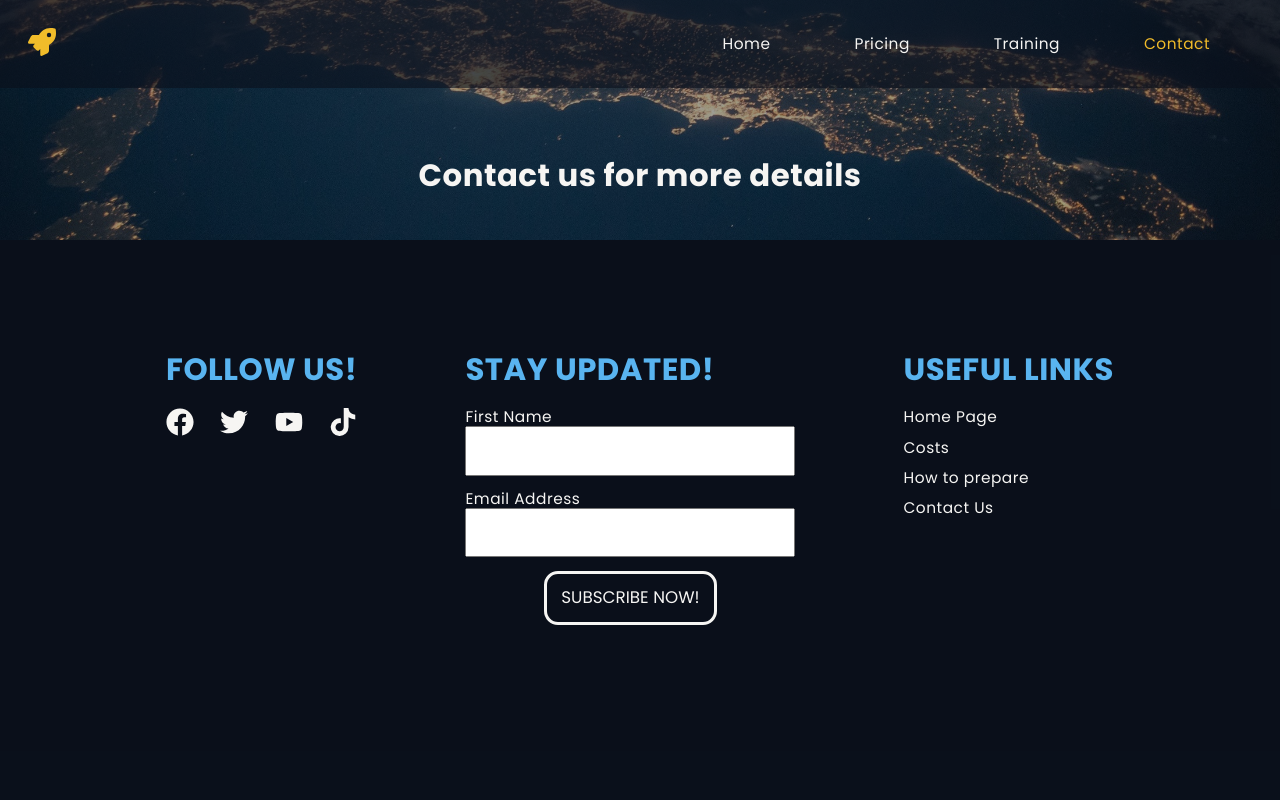
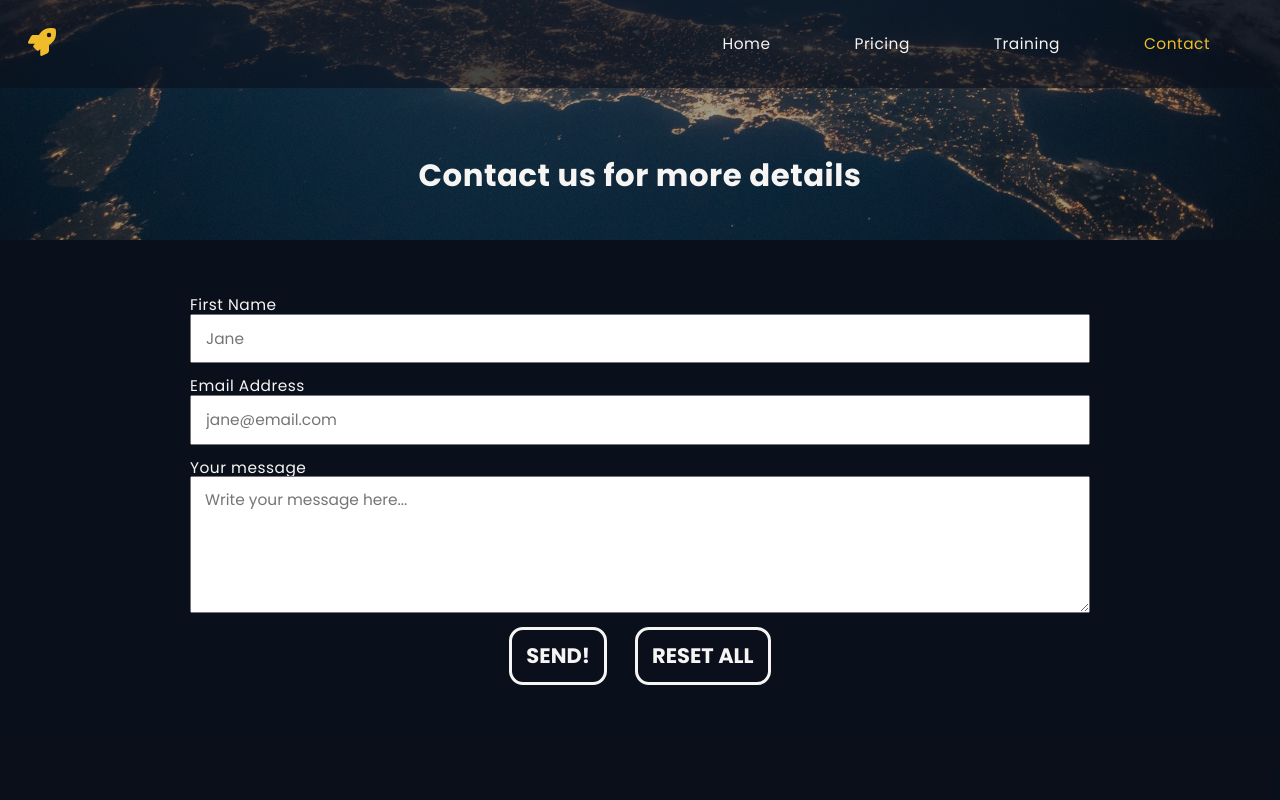
Before and after one commit to HMagda/galaxy-travel, a React (Create React App) app: page /contact in a window 1280 px wide. Shown: the top 800 px of the page. Built offline with nearby package versions, Linux system fonts and the light colour scheme.

Commit message:
Add ContactForm component and its styles

```diff
--- a/db/db.json
+++ b/db/db.json
@@ -20,5 +20,31 @@
       "firstName": "",
       "id": 4
     }
+  ],
+  "messages": [
+    {
+      "firstName": "John",
+      "email": "john@gmail.com",
+      "textarea": "Bla bla bla 1",
+      "id": 1
+    },
+    {
+      "email": "anna@mail.com",
+      "firstName": "Anna",
+      "textarea": "Bla bla bla 2",
+      "id": 2
+    },
+    {
+      "email": "anna@mail.com",
+      "firstName": "anna",
+      "textarea": "Bla bla bla 3",
+      "id": 3
+    },
+    {
+      "email": "email@email.com",
+      "firstName": "",
+      "textarea": "Bla bla bla 4",
+      "id": 4
+    }
   ]
 }
--- /dev/null
+++ b/src/components/ContactForm/ContactForm.js
@@ -0,0 +1,103 @@
+import React from 'react';
+import styles from './ContactForm.module.scss';
+import {useFormik} from 'formik';
+import * as Yup from 'yup';
+
+const ContactForm = () => {
+  const formik = useFormik({
+    initialValues: {
+      firstName: '',
+      email: '',
+      textarea: '',
+    },
+
+    onSubmit: (e) => {
+      const messages = {
+        email: e.email,
+        firstName: e.firstName,
+        textarea: e.textarea,
+      };
+      fetch('http://localhost:8000/messages', {
+        method: 'POST',
+        headers: {
+          'Content-Type': 'application/json',
+        },
+        body: JSON.stringify(messages),
+      })
+        .then((response) => {
+          console.log(response.status);
+        })
+        .then(() => formik.resetForm());
+    },
+
+    validationSchema: Yup.object({
+      email: Yup.string().email('Invalid email address').required('Required'),
+      textarea: Yup.string().required('Required'),
+    }),
+  });
+
+  return (
+    <form
+      onSubmit={formik.handleSubmit}
+      className={styles.contact_form_container}
+    >
+      <label htmlFor='firstName'>First Name</label>
+      <input
+        id='firstName'
+        name='firstName'
+        type='text'
+        placeholder='Jane'
+        onChange={formik.handleChange}
+        value={formik.values.firstName}
+        className={styles.input}
+      />
+
+      <label htmlFor='email'>Email Address</label>
+      <input
+        id='email'
+        name='email'
+        type='email'
+        placeholder='jane@email.com'
+        onChange={formik.handleChange}
+        onBlur={formik.handleBlur}
+        value={formik.values.email}
+        className={styles.input}
+      />
+      {formik.touched.email && formik.errors.email ? (
+        <div className={styles.message}>{formik.errors.email}</div>
+      ) : null}
+
+      <label htmlFor='email'>Your message</label>
+      <textarea
+        id='textarea'
+        name='textarea'
+        type='textarea'
+        onChange={formik.handleChange}
+        onBlur={formik.handleBlur}
+        value={formik.values.textarea}
+        rows='6'
+        cols='25'
+        placeholder='Write your message here...'
+      ></textarea>
+      {formik.touched.email ? (
+        <div className={styles.message}>{formik.errors.textarea}</div>
+      ) : null}
+
+      <div className={styles.btn_container}>
+        <button type='submit' className={styles.btn + ' ' + styles.submit}>
+          Send!
+        </button>
+
+        <button
+          type='reset'
+          onClick={formik.resetForm}
+          className={styles.btn + ' ' + styles.reset}
+        >
+          Reset All
+        </button>
+      </div>
+    </form>
+  );
+};
+
+export default ContactForm;
--- /dev/null
+++ b/src/components/ContactForm/ContactForm.module.scss
@@ -0,0 +1,95 @@
+@import '../../styles/settings.scss';
+@import '../../styles/global.scss';
+
+.contact_form_container {
+  display: flex;
+  flex-direction: column;
+  margin: ($base-size * 3) auto;
+  max-width: 900px;
+
+  label {
+    margin-top: $base-size;
+  }
+
+  input {
+    padding: $base-size;
+
+    &:first-of-type {
+      margin-bottom: 0;
+    }
+  }
+
+  .message {
+    background-color: $color-error;
+    color: $color-light;
+    margin: 0;
+    text-align: center;
+  }
+
+  textarea {
+    padding: $base-size;
+  }
+
+  .btn_container {
+    display: flex;
+    justify-content: center;
+
+    .btn {
+      padding: $base-size;
+      font-size: ($base-size * 1.5);
+      margin: $base-size;
+      width: max-content;
+      align-self: center;
+      background-size: 0 100%;
+      background-repeat: no-repeat;
+      transition: all .5s;
+      font-weight: bold;
+
+      &.submit {
+        color: $color-light;
+        border-color: $color-light;
+        background-image: linear-gradient(
+          90deg,
+          $color-success 50%,
+          transparent 50%
+        );
+
+        &:hover {
+          color: $color-dark;
+          border-color: $color-dark;
+          background-size: 200% 100%;
+        }
+      }
+
+      &.reset {
+        color: $color-light;
+        border-color: $color-light;
+        background-image: linear-gradient(
+          90deg,
+          $color-error 50%,
+          transparent 50%
+        );
+        margin-top: auto;
+      }
+
+      &:hover {
+        color: $color-dark;
+        border-color: $color-dark;
+        background-size: 200% 100%;
+      }
+
+      @include respond-small {
+        font-size: ($base-size * 1.2);
+        font-weight: 400;
+      }
+    }
+  }
+
+  @include respond-small {
+    margin: $base-size ($base-size * 4);
+  }
+
+  @include respond-medium {
+    margin: $base-size ($base-size * 4);
+  }
+}
--- a/src/components/CustomerOpinion/CustomerOpinion.module.scss
+++ b/src/components/CustomerOpinion/CustomerOpinion.module.scss
@@ -54,7 +54,6 @@
 .opinion_wrapper {
   display: flex;
   flex-direction: column;
-
   margin: ($base-size * 4) auto;
   max-width: 1000px;
 
--- a/src/components/SignupForm/SignupForm.js
+++ b/src/components/SignupForm/SignupForm.js
@@ -38,20 +38,22 @@ const SignupForm = () => {
 
   return (
     <form onSubmit={formik.handleSubmit}>
-      <label htmlFor="firstName">First Name</label>
+      <label htmlFor='firstName'>First Name</label>
       <input
-        id="firstName"
-        name="firstName"
-        type="text"
+        id='firstName'
+        name='firstName'
+        type='text'
+        placeholder='Jane'
         onChange={formik.handleChange}
         value={formik.values.firstName}
       />
 
-      <label htmlFor="email">Email Address</label>
+      <label htmlFor='email'>Email Address</label>
       <input
-        id="email"
-        name="email"
-        type="email"
+        id='email'
+        name='email'
+        type='email'
+        placeholder='jane@email.com'
         onChange={formik.handleChange}
         onBlur={formik.handleBlur}
         value={formik.values.email}
@@ -60,7 +62,7 @@ const SignupForm = () => {
         <div className={styles.message}>{formik.errors.email}</div>
       ) : null}
 
-      <button type="submit" className={styles.btn}>
+      <button type='submit' className={styles.btn}>
         subscribe now!
       </button>
     </form>
--- a/src/components/SignupForm/SignupForm.module.scss
+++ b/src/components/SignupForm/SignupForm.module.scss
@@ -1,11 +1,10 @@
-@import "../../styles/settings.scss";
-@import "../../styles/global.scss";
+@import '../../styles/settings.scss';
+@import '../../styles/global.scss';
 
 form {
   margin-top: ($base-size * 1.5);
   display: flex;
   flex-direction: column;
-  // align-items: center;
 
   input {
     padding: $base-size;
--- a/src/routes/Contact.js
+++ b/src/routes/Contact.js
@@ -1,11 +1,13 @@
 import React from 'react';
 import HeroImage from '../components/HeroImage/HeroImage';
 import Footer from '../components/Footer/Footer';
+import ContactForm from '../components/ContactForm/ContactForm';
 
 const Contact = () => {
   return (
     <div>
       <HeroImage cta='Contact us for more details' />
+      <ContactForm />
       <Footer />
     </div>
   );
```
